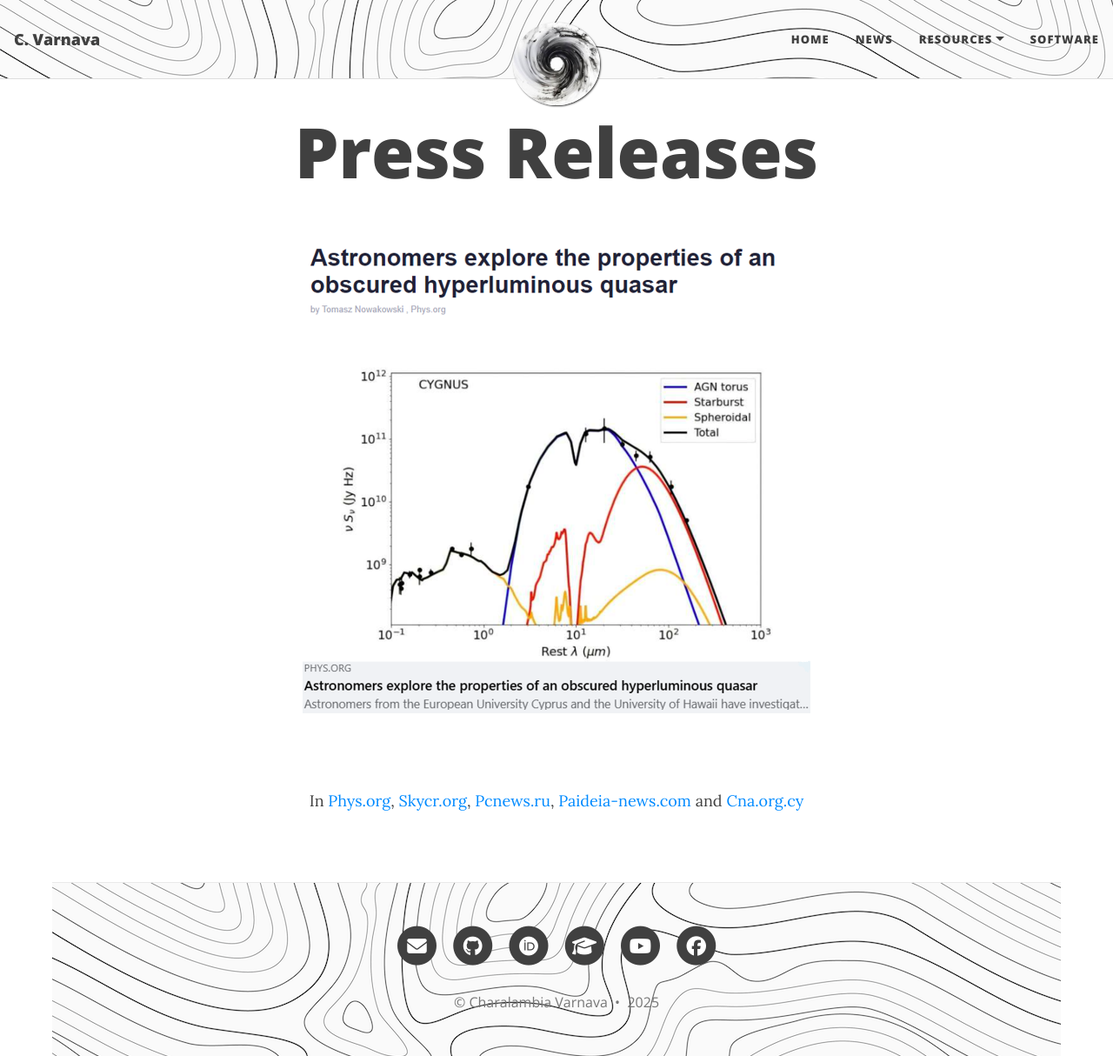
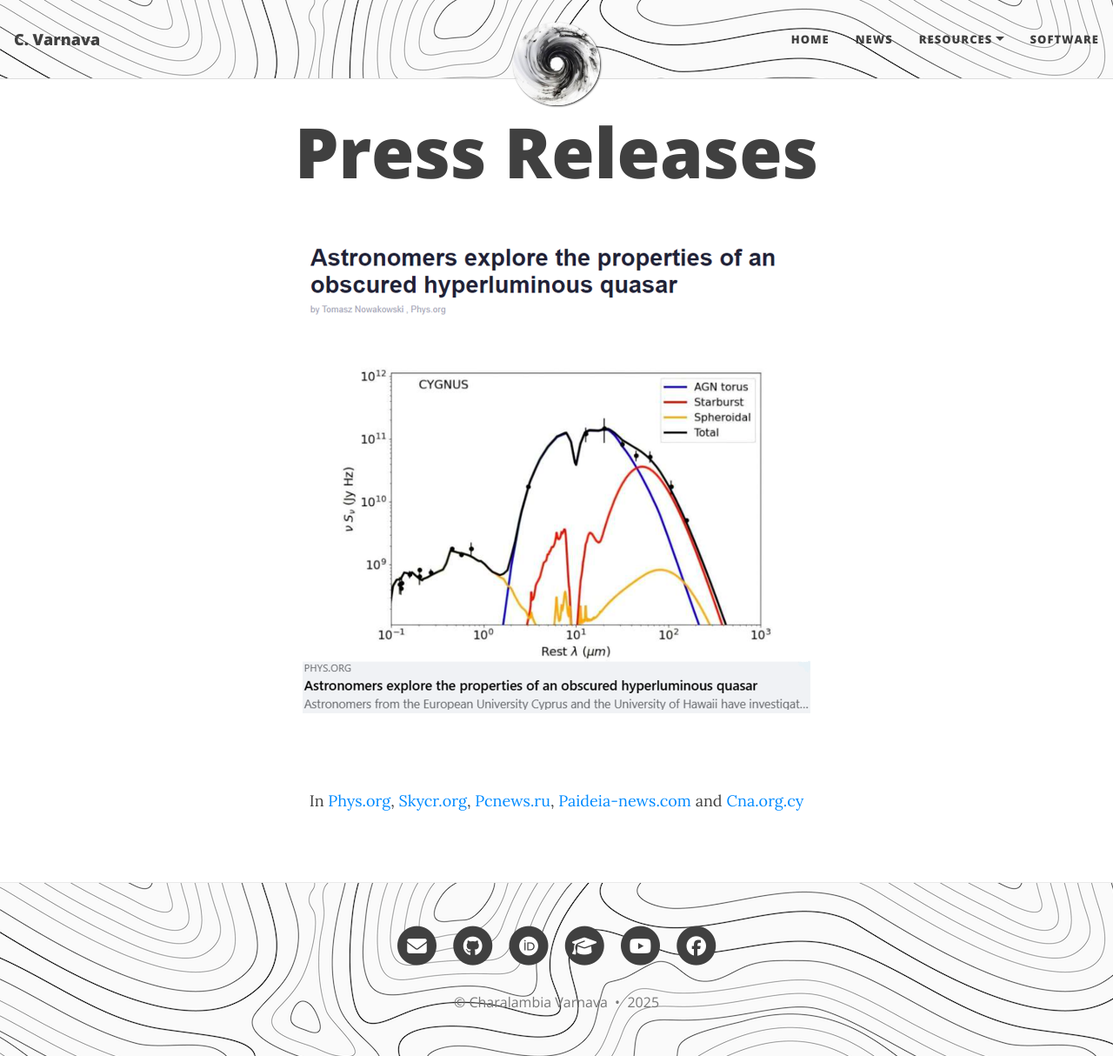
Before and after one commit to ch-var/ch-var.github.io, a Jekyll site: the page built from press_releases.html, in a window 1280 px wide and 1214 px high. Shown: the whole window at 87% size. Built offline with Jekyll 4.4.1, drawn with Linux system fonts in a browser that asks for light colours.

Commit message:
Update beautifuljekyll.css

```diff
--- a/assets/css/beautifuljekyll.css
+++ b/assets/css/beautifuljekyll.css
@@ -31,9 +31,6 @@
 }
 
 body {
-  padding: 0 30px;
-  margin: 0 30px;
-  max-width: 200%;
   font-family: var(--body-font);
   font-size: 1.125rem;
   color: var(--text-col);
```
